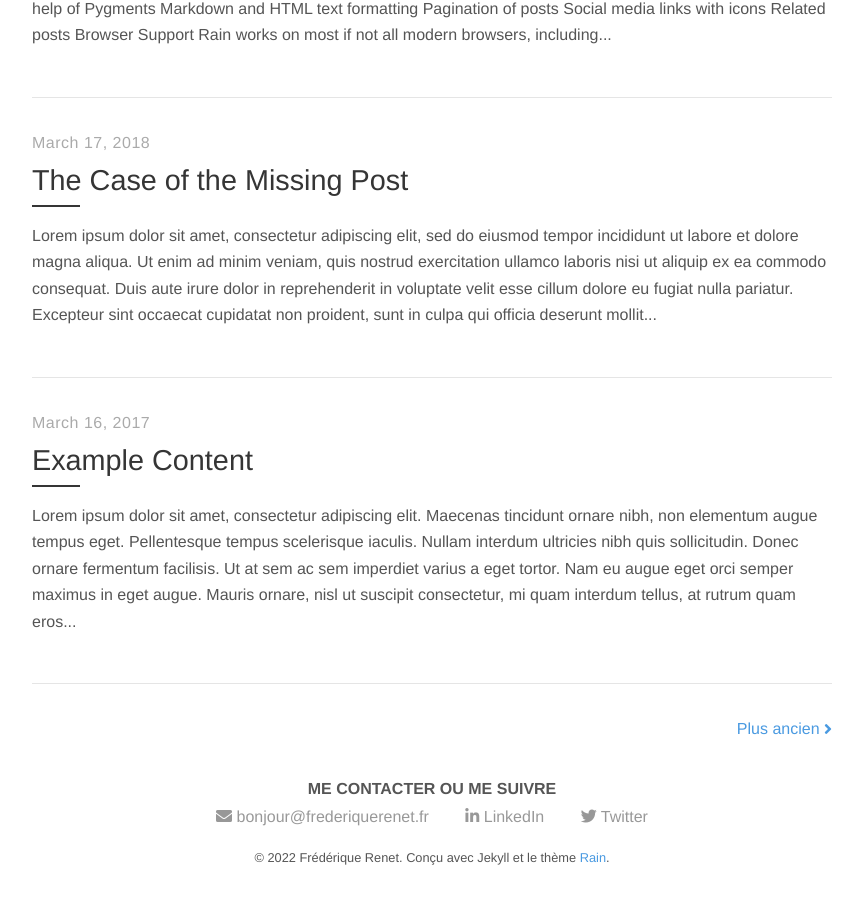
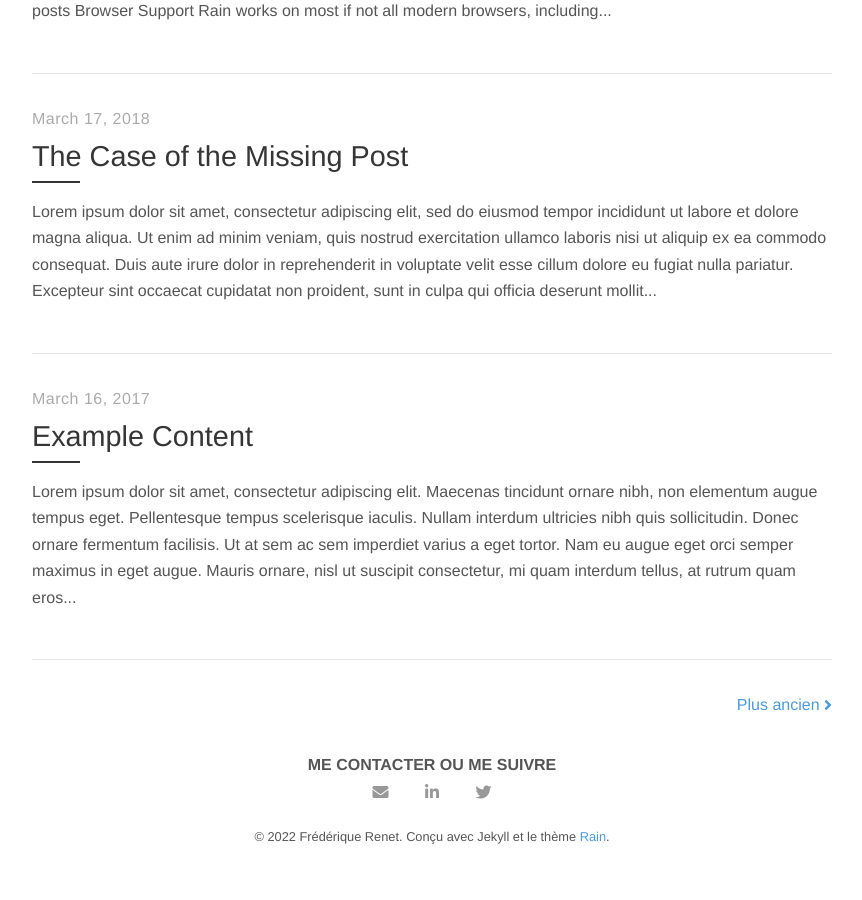
Before and after one commit to frederiquerenet/frederiquerenet.github.io, a Jekyll site: the page built from index.html, in a window 1280 px wide and 900 px high, scrolled down 855 px. Shown: the whole window, without its empty margins (208-1070 px from the left). Built offline with Jekyll 4.4.1, drawn with Linux system fonts in a browser that asks for light colours; nearby versions of some CDN libraries; the list of posts is cut into pages by our own code.

Commit message:
Update footer contact links

```diff
--- a/_layouts/default.html
+++ b/_layouts/default.html
@@ -1,4 +1,4 @@
-c<!DOCTYPE html>
+<!DOCTYPE html>
 <html lang="fr">
 
 {% include head.html %}
@@ -29,15 +29,15 @@ c<!DOCTYPE html>
       <ul class="footer-nav">
         {% if site.social.email %}
         <li><a target="_blank" href="mailto:{{ site.social.email }}"><i
-              class="fas fa-envelope"></i> {{site.author.email}}</a></li>
+              class="fas fa-envelope"></i></a></li>
         {% endif %}
         {% if site.social.linkedin %}
         <li><a target="_blank" href="{{ site.social.linkedin }}"><i
-              class="fab fa-linkedin-in"></i> LinkedIn</a></li>
+              class="fab fa-linkedin-in"></i></a></li>
         {% endif %}
         {% if site.social.twitter %}
         <li><a target="_blank" href="{{ site.social.twitter }}"><i
-              class="fab fa-twitter"></i> Twitter</a></li>
+              class="fab fa-twitter"></i></a></li>
         {% endif %}
       </ul>
     </div>
```
